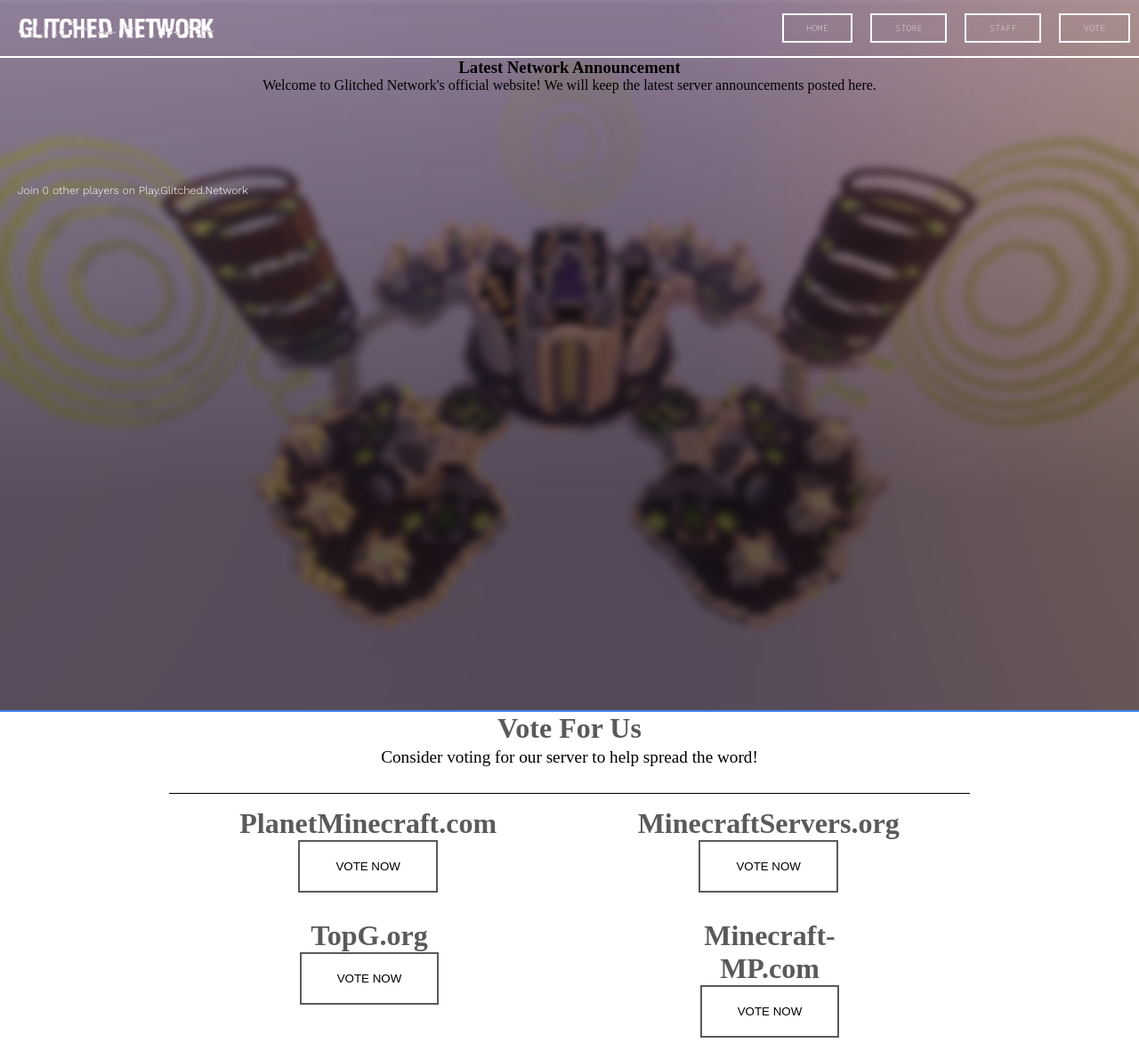
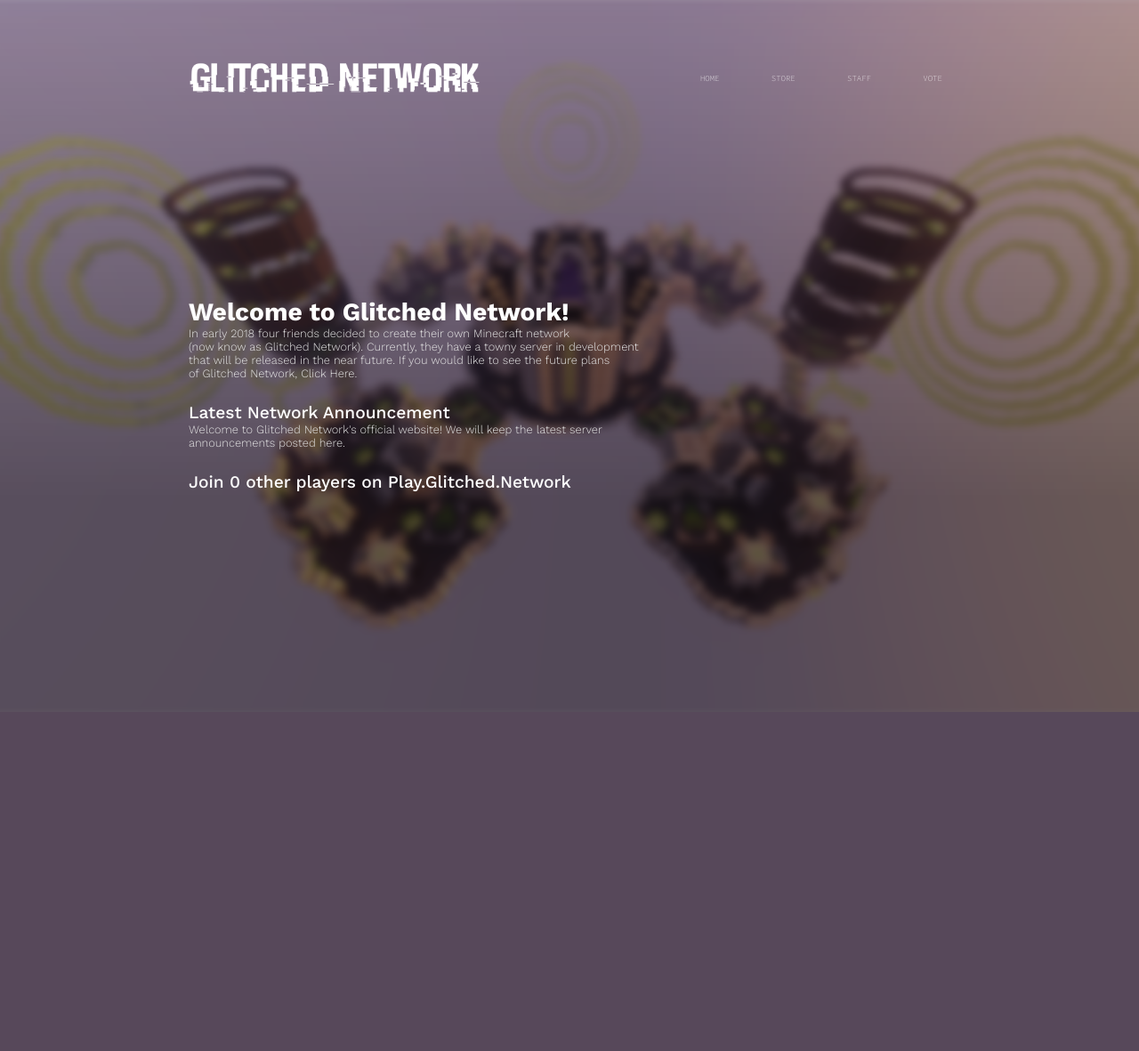
Before and after one commit to MiniGun/MiniGun.github.io, a PHP site: page / in a window 1280 px wide. Shown: the whole page at 89% size. After the commit the page ends 800 px from the top, so only its background shows below. Run offline with PHP 8.4, Linux system fonts and the light colour scheme; some libraries are stand-ins or nearby versions.

Commit message:
Update - Yuge Update ;)

```diff
--- a/css/TempHome.css
+++ /dev/null
@@ -1,50 +0,0 @@
-p {
-	margin: 0;
-	font-size: 1.2em;
-	font-weight: 300;
-	line-height: 1.5em;
-}
-
-.playercount {
-	position: relative;
-	opacity: 0;
-	top: 100px;
-}
-
-h2 {
-	font-size: 2em;
-	text-align: center;
-}
-
-h1,
-h2 {
-	color: #595a5b;
-}
-
-a {
-	color: cyan;
-}
-
-/* Header */
-
-header {
-	width: 100%;
-	text-align: center;
-	border-bottom: 2px solid #4286f4;
-	box-sizing: border-box;
-}
-
-/* Footer */
-
-footer {
-	background-color: #595a5b;
-	color: white;
-	padding: 20px 0;
-	margin-top: 50px;
-	display: flex;
-	justify-content: space-between;
-}
-
-footer p {
-	padding: 0 0 0 30px;
-}
--- a/css/home.css
+++ b/css/home.css
@@ -1,9 +1,8 @@
 /* Nav */
 .header {
-	width: 100%;
-	text-align: center;
-	border-bottom: 2px solid #ffffff;
-	box-sizing: border-box;
+	position: relative;
+	width: 70%;
+	margin: 50 auto;
 }
 
 .nav {
@@ -14,9 +13,8 @@
 }
 
 .logo {
-	transition-duration: 0.4s;
 	padding: 20px;
-	width: 30%;
+	width: 65%;
 	float: left;
 }
 
@@ -25,35 +23,78 @@ a {
 	pointer-events: none;
 }
 
-.nav-btn {
+.new-btn {
 	float: right;
+	position: relative;
 	background-color: rgba(255, 255, 255, 0);
-	border: 2px solid #ffffff;
-	color: #ffffff;
-	padding: 1vh 2vw;
+	color: white;
+	background: none;
+	border: none;
+	padding: .6vw 1.5vw;
 	cursor: pointer;
-	transition-duration: 0.4s;
+	transition: background-color 0.4s;
 	text-transform: uppercase;
 	font-family: 'Source Code Pro', monospace;
-	font-size: .8vw;
+	font-size: .7vw;
 	margin: 10px;
 	pointer-events: all;
 }
 
-.nav-btn:hover {
-	background-color: #ffffff;
-	color: #595a5b;
+/* Button Animations */
+button::before, button::after{
+  content:"";
+  width: 0;
+  height: 2px;
+  position: absolute;
+  transition: all 0.2s linear;
+  background: #fff;
 }
 
-.playercount {
-	position: relative;
-	padding-left: 20px;
-	font-family: 'Work Sans', sans-serif;
-	font-size: .8vw;
-	color: white;
-	text-align: left;
+span::before, span::after{
+  content:"";
+  width:2px;
+  height:0;
+  position: absolute;
+  transition: all 0.2s linear;
+  background: #fff;
+}
+button:hover::before, button:hover::after{
+  width: 100%;
+}
+button:hover span::before, button:hover span::after{
+  height: 100%;
 }
 
+.new-btn::before, .btn-2::after{
+  transition-delay: 0s;
+}
+.new-btn span::before, .btn-2 span::after{
+  transition-delay: 0.2s;
+}
+.new-btn::before{
+  right: 0;
+  top: 0;
+}
+.new-btn::after{
+  left: 0;
+  bottom: 0;
+}
+.new-btn span::before{
+  left: 0;
+  top: 0;
+}
+.new-btn span::after{
+  right: 0;
+  bottom: 0;
+}
+.new-btn:hover::before, .btn-2:hover::after{
+  transition-delay: 0.2s;
+}
+.new-btn:hover span::before, .btn-2:hover span::after{
+  transition-delay: 0s;
+}
+
+/* Main Content */
 header {
 	min-height: 100%;
 	background: linear-gradient(rgba(0, 0, 0, 0.25), rgba(0, 0, 0, 0.55) 70%);
@@ -62,85 +103,69 @@ header {
 	overflow: hidden
 }
 
-/* Main Content */
-
-.img-discord,
-.img-store,
-.img-staff {
-	transition: all 0.4s ease;
-	padding-bottom: 10px;
+.body {
+	position: relative;
+	top: +160px;
+	width: 70%;
+	margin: 0 auto;
 }
 
-.img-discord:hover,
-.img-store:hover,
-.img-staff:hover {
-	transform: scale(1.05);
-}
-
-.img-discord {
-	width: 100%;
-}
-
-.img-store {
-	width: 100%;
-}
-
-.img-staff {
-	width: 100%;
-}
-
-.about-text {
-	padding-bottom: 15px;
-}
-
-.vote {
-	flex-basis: 150px;
+h {
 	position: relative;
-	text-align: center;
-	padding: 5px;
-	margin: 10px;
-}
-
-.vote-btn {
-	background-color: rgb(255,255,255);
-	border: 2px solid #595a5b;
-	padding: 20px 40px;
-	outline: none;
-	cursor: pointer;
-	transition-duration: 0.4s;
-	text-transform: uppercase;
-}
-
-.vote-btn:hover {
-	background-color: #595a5b;
+	text-align: left;
+	left: +20px;
+	font-family: 'Work Sans', sans-serif;
+	font-size: 2.2vw;
+	font-weight: bold;
 	color: white;
 }
 
-.vote-container {
-	display: flex;
-	flex-wrap: wrap;
-	margin: 25px auto 0 auto;
-	max-width: 1100px;
-	justify-content: space-around;
-	border-top: 1px solid;
+h1 {
+	position: relative;
+	text-align: left;
+	left: +20px;
+	font-family: 'Work Sans', sans-serif;
+	font-size: 1.5vw;
+	font-weight: 500;
+	color: white;
 }
 
-.vote-section {
-	text-align: center;
-	max-width: 900px;
-	margin: 0 auto;
+p {
+	position: relative;
+	text-align: left;
+	left: +20px;
+	padding-bottom: 25px;
+	font-family: 'Work Sans', sans-serif;
+	font-size: 1vw;
+	font-weight: 300;
+	color: #e5e5e5;
 }
 
-.vote {
-	flex-basis: 250px;
+.playercount {
 	position: relative;
-	text-align: center;
-	padding: 5px;
-	margin: 10px;
+	left: +20px;
+	font-family: 'Work Sans', sans-serif;
+	font-weight: 500;
+	font-size: 1.5vw;
+	color: white;
 }
+
+
 
 /* Media Queries */
 
-@media only screen and (max-width: 500px) {
+@media only screen and (max-width: 960px) {
 
+	/* Main Content */
+	.playercount {
+		font-size: 1.2vw;
+	}
 }
+
+@media only screen and (max-width: 640px) {
+
+	/* Main Content */
+	.playercount {
+		font-size: 1.6vw;
+	}
+}
--- a/index.html
+++ b/index.html
@@ -6,11 +6,10 @@
 	<meta charset="utf-8">
 	<link rel="icon" href="/img/favicon.png">
 	<link rel="stylesheet" href="css/home_background.css">
-	<link rel="stylesheet" href="css/TempHome.css">
 	<link rel="stylesheet" href="css/home.css">
 	<link rel="stylesheet" href="https://fonts.googleapis.com/css?family=Lato:100,300,regular,700,900" type="text/css">
-	<link href="https://fonts.googleapis.com/css?family=Source+Code+Pro:200" rel="stylesheet">
-	<link href="https://fonts.googleapis.com/css?family=Work+Sans:100,200,300,bold" rel="stylesheet">
+	<link href="https://fonts.googleapis.com/css?family=Source+Code+Pro:200,600" rel="stylesheet">
+	<link href="https://fonts.googleapis.com/css?family=Work+Sans:100,200,300,500,600,bold" rel="stylesheet">
 	<script src="/js/mc-player-counter.min.js"></script>
 </head>
 
@@ -19,17 +18,26 @@
 			<div class="header">
 			<ul class="nav">
 				<a href="/"><img class="logo" src="img/logo.png" alt="There should be something else here, please contact the owner."></a>
-				<a href="./"><button class="nav-btn">Home</button></a>
-				<a href="./"><button class="nav-btn">Store</button></a>
-				<a href="./staff.html"><button class="nav-btn">Staff</button></a>
-				<a href="./"><button class="nav-btn">Vote</button></a>
+				<a href="/"><button class="new-btn"><span>Home</span></button></a>
+				<a href="/"><button class="new-btn"><span>Store</span></button></a>
+				<a href="/staff.html"><button class="new-btn"><span>Staff</span></button></a>
+				<a href="/"><button class="new-btn"><span>Vote</span></button></a>
 			</ul>
 			</div>
-			<h3>Latest Network Announcement</h3>
-			<p1>Welcome to Glitched Network's official website! We will keep the latest server announcements posted here.</p1>
-    		<div class="playercount" style="opacity: 1; left: 0px;">
-				<p>Join <span data-playercounter-ip="play.glitched.network">0</span> other players on Play.Glitched.Network</p>
-		</div>
+			<div class="body">
+				<h>Welcome to Glitched Network!</h>
+				<p>In early 2018 four friends decided to create their own Minecraft network
+				<br>(now know as Glitched Network). Currently, they have a towny server in development
+				<br>that will be released in the near future. If you would like to see the future plans
+				<br>of Glitched Network, Click Here.
+				<br></p>
+				<h1>Latest Network Announcement</h1>
+				<p>Welcome to Glitched Network's official website! We will keep the latest server
+				<br>announcements posted here.</p>
+				<div class="playercount" style="opacity: 1;">
+					<p2>Join <span data-playercounter-ip="play.glitched.network">0</span> other players on Play.Glitched.Network</p2>
+				</div>
+			</div>
 		</header>
 
 
@@ -41,30 +49,6 @@
 		<div class="glitch-img"></div>
 	</div>
 
-		<div class="vote-section">
-			<h2>Vote For Us</h2>
-			<p>Consider voting for our server to help spread the word!</p>
-			<div class="vote-container">
-				<div class="vote">
-					<h2>PlanetMinecraft.com</h2>
-					<a href="#"><button class="vote-btn">Vote Now</button></a>
-				</div>
-				<div class="vote">
-					<h2>MinecraftServers.org</h2>
-					<a href="#"><button class="vote-btn">Vote Now</button></a>
-				</div>
-				<div class="vote">
-					<h2>TopG.org</h2>
-					<a href="#"><button class="vote-btn">Vote Now</button></a>
-				</div>
-				<div class="vote">
-					<h2>Minecraft-MP.com</h2>
-					<a href="#"><button class="vote-btn">Vote Now</button></a>
-				</div>
-			</div>
-		</div>
-
-
 	<script src="https://code.jquery.com/jquery-1.11.2.min.js" type="text/javascript"></script>
 	<script src="js/main.js" type="text/javascript"></script>
 
```
Also changed, not shown: css/staff.css (+67 -11 lines), css/vote.txt (added, +84 -0 lines), staff.html (+4 -4 lines).
